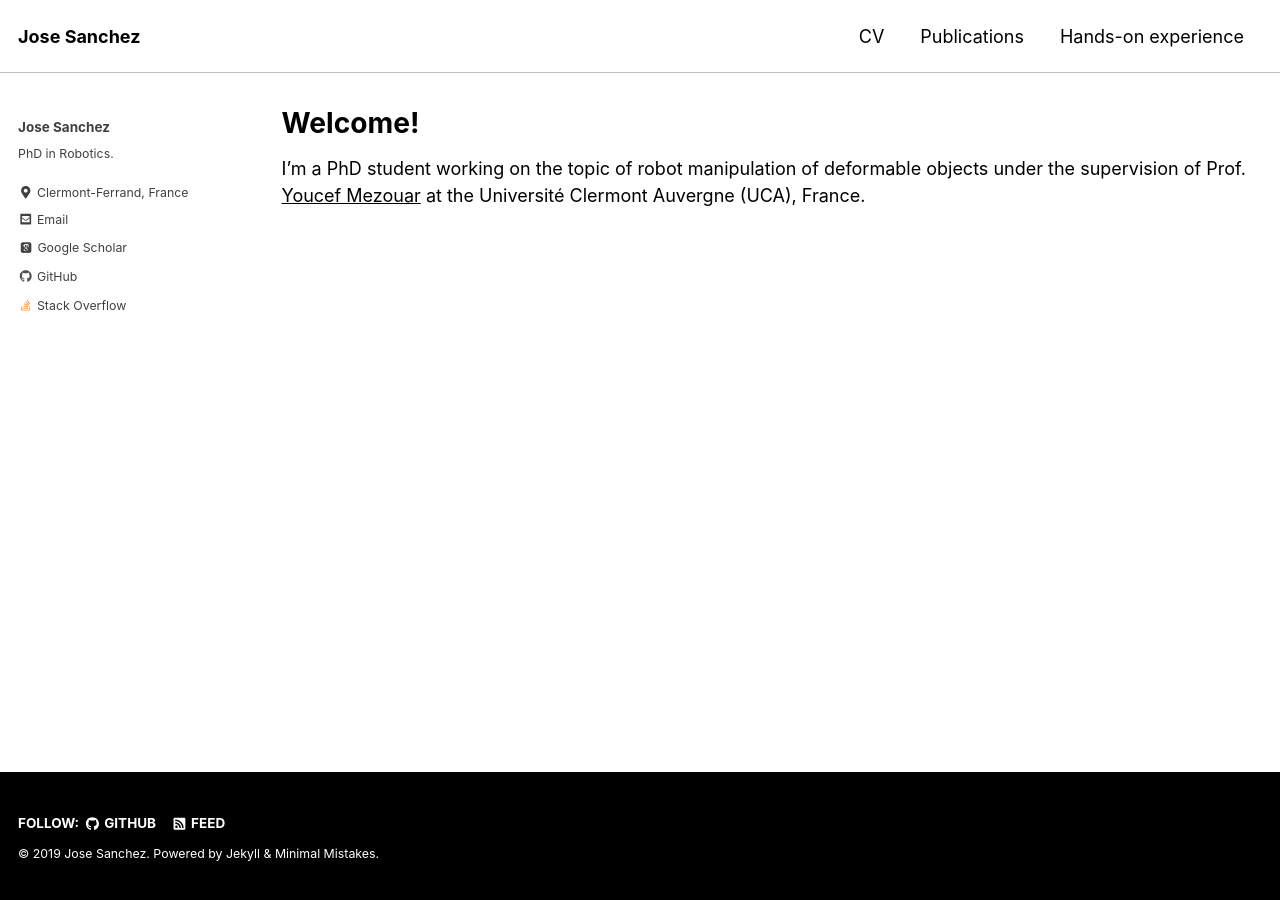
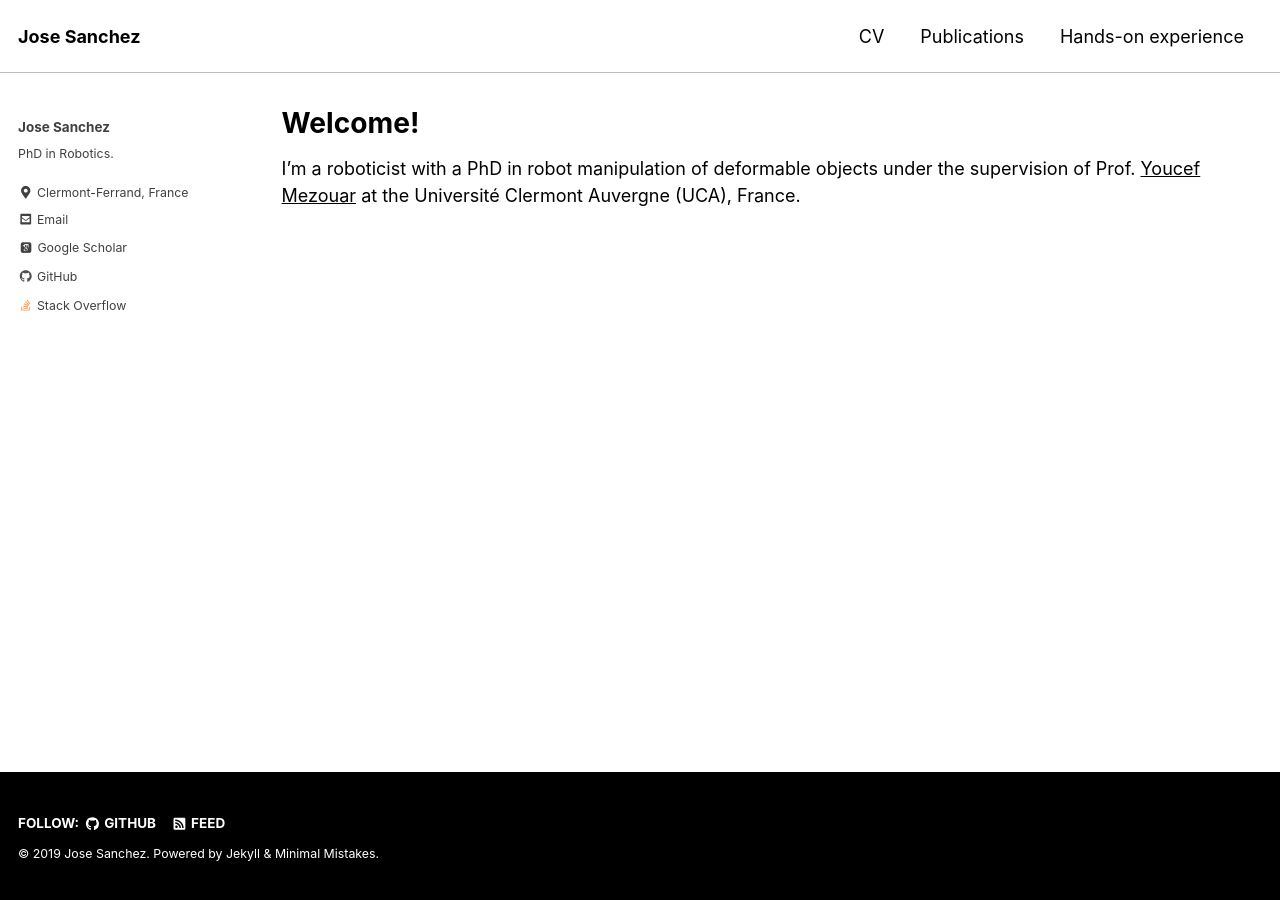
Before and after one commit to jsanch2s/jsanch2s.github.io, a Jekyll site: the page built from _pages/about.md, in a window 1280 px wide. Built offline with Jekyll 4.4.1, drawn with Linux system fonts in a browser that asks for light colours; cached includes are drawn as plain includes; nearby versions of some CDN libraries; some web fonts are replaced; our own code applies the rules of GitHub Pages for plain Markdown files.

Commit message:
Update about.md

```diff
--- a/_pages/about.md
+++ b/_pages/about.md
@@ -8,4 +8,4 @@ redirect_from:
   - /about.html
 ---
 
-I'm a PhD student working on the topic of robot manipulation of deformable objects under the supervision of Prof. [Youcef Mezouar](http://youcef-mezouar.wixsite.com/ymezouar) at the Université Clermont Auvergne (UCA), France.
+I'm a roboticist with a PhD in robot manipulation of deformable objects under the supervision of Prof. [Youcef Mezouar](http://youcef-mezouar.wixsite.com/ymezouar) at the Université Clermont Auvergne (UCA), France.
```
